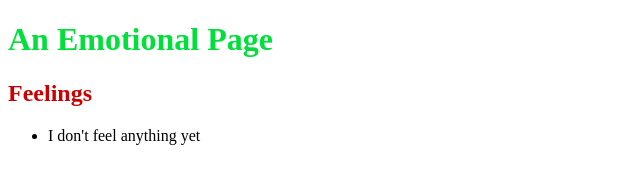
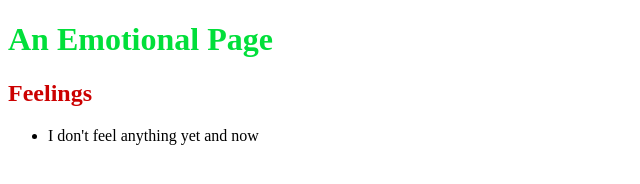
Before and after one commit to hdf1/HALM_training, a plain HTML site: page index.html in a window 1280 px wide. Shown: the full height of the page, 0-640 px from the left. Drawn offline with Linux system fonts and the light colour scheme.

Commit message:
other change (WebIDE)

```diff
--- a/index.html
+++ b/index.html
@@ -8,7 +8,7 @@
   <h1 style ="color: #01DF3A">An Emotional Page</h1>
   <h2 style ="color: #C00">Feelings</h2>
   <ul>
-    <li>I don't feel anything yet</li>
+    <li>I don't feel anything yet and now</li>
   </ul>
 </body>
 </html>
```
